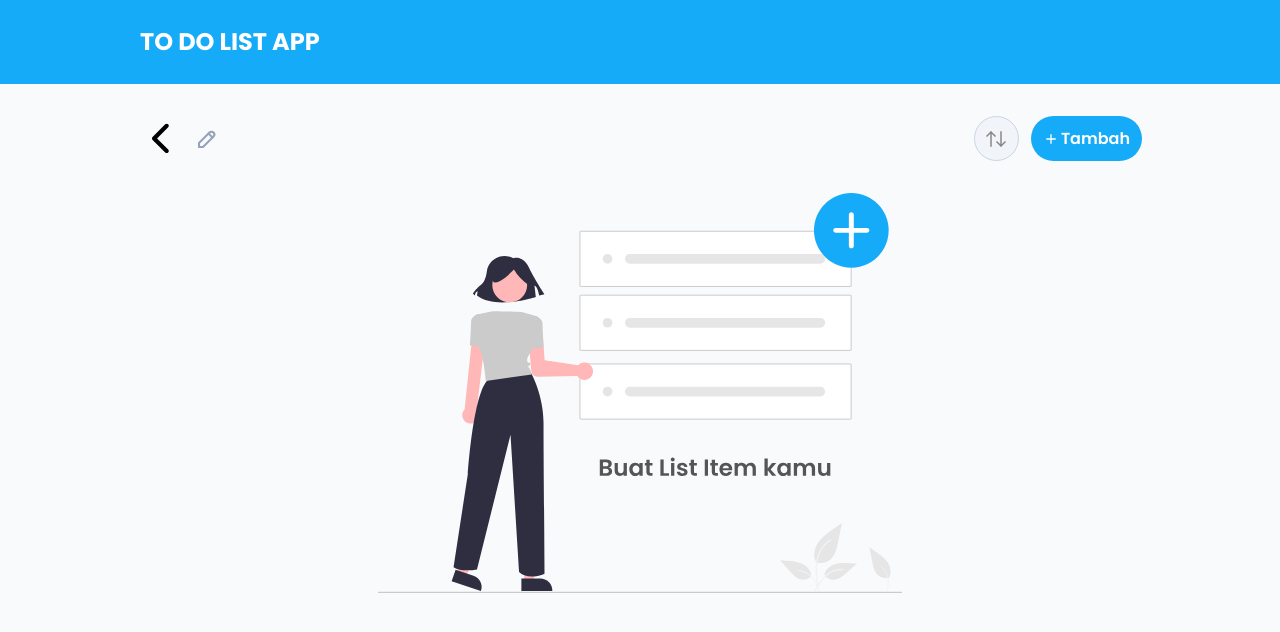
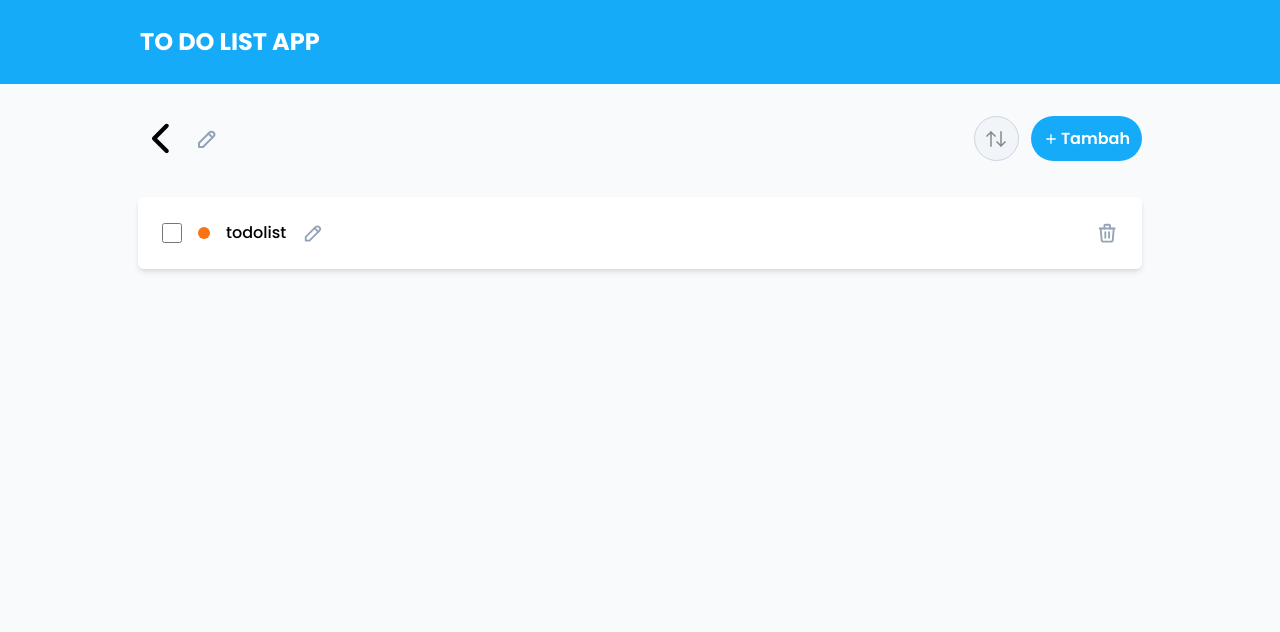
Before and after one commit to elangyudha280/devcode-challange-case-todolist, a React (Vite) app: page /detail/1 in a window 1280 px wide. Shown: the top 632 px of the page. Built offline with nearby package versions, Linux system fonts and the light colour scheme; no server answers.

Commit message:
Selesai buat component card todo item

```diff
--- a/src/component/card.jsx
+++ b/src/component/card.jsx
@@ -6,7 +6,7 @@ import useStoreActivity from "../store/storeActivity";
 
 // import icon
 import { BiTrash } from "react-icons/bi";
-
+import {TbTrash,TbPencil} from "react-icons/tb"
 // import router
 import { Link } from "react-router-dom";
 
@@ -58,7 +58,34 @@ const CardActivity = ({activity})=>{
 
 // card todo item
 const CardTodoItem = ()=>{
-    return
+    return (
+        <div className="card_todo_item">
+
+            {/* check todo*/}
+            <div className="flex gap-4 items-center">
+            {/* input check todo */}
+            <input type="checkbox" className="w-[20px] outline-none  h-[20px]" />
+
+            {/* icon priority */}
+            <div className={`icon_dropdown w-[12px] h-[12px] rounded-full bg-orange-500`}></div>
+            </div>
+
+            {/* title todo */}
+            <h2 className="font-medium ">todolist</h2>
+
+            {/* button edit todo */}
+            <button className="text-[1.4em] text-slate-400">
+                <TbPencil/>
+            </button>
+
+            {/* BUTTON DELETE */}
+            <div className="flex-1 w-full flex justify-end items-center">
+                    <button className="text-slate-400 grid place-items-center text-[1.4em]">
+                        <TbTrash/>
+                    </button>
+            </div>
+        </div>
+    )
 }
 
 export {CardActivity,CardTodoItem}
--- a/src/index.css
+++ b/src/index.css
@@ -56,6 +56,11 @@
 .card_modal_todolist{
    @apply bg-white rounded-md  w-[650px] relative;
 }
+
+.card_todo_item{
+   @apply relative w-full flex items-center bg-white  p-6 gap-4 shadow-md rounded-md bg-white ;
+}
+
 .input-group{
    @apply relative w-full flex flex-col gap-2
 }
@@ -69,4 +74,8 @@
    @apply w-full flex items-center gap-2 transition-all duration-200 px-2 py-3  border-b-[1px] hover:bg-blue-navbar hover:text-white
 }
 
+.todo_container{
+   @apply relative w-full mt-9;
 }
+
+}
--- a/src/pages/detailPage.jsx
+++ b/src/pages/detailPage.jsx
@@ -6,7 +6,7 @@ import PagesLayout from "../layout/pagesLayout";
 // import component
 import { EmptyTodo } from "../component/emptyComponent";
 import { ModalAddTodoList } from "../component/modal";
-
+import { CardTodoItem } from "../component/card";
 // import store
 import useTodos from "../store/storeTodo";
 import {shallow} from 'zustand/shallow'
@@ -152,7 +152,12 @@ const DetailPage = ()=>{
 
                 {/* body content todo item */}
                 {/* empty todo */}
-                <EmptyTodo/>
+                {/* <EmptyTodo/> */}
+
+                {/* todo container */}
+                <section className="todo_container">
+                    <CardTodoItem/>
+                </section>
 
             </section>
         </PagesLayout>
```
